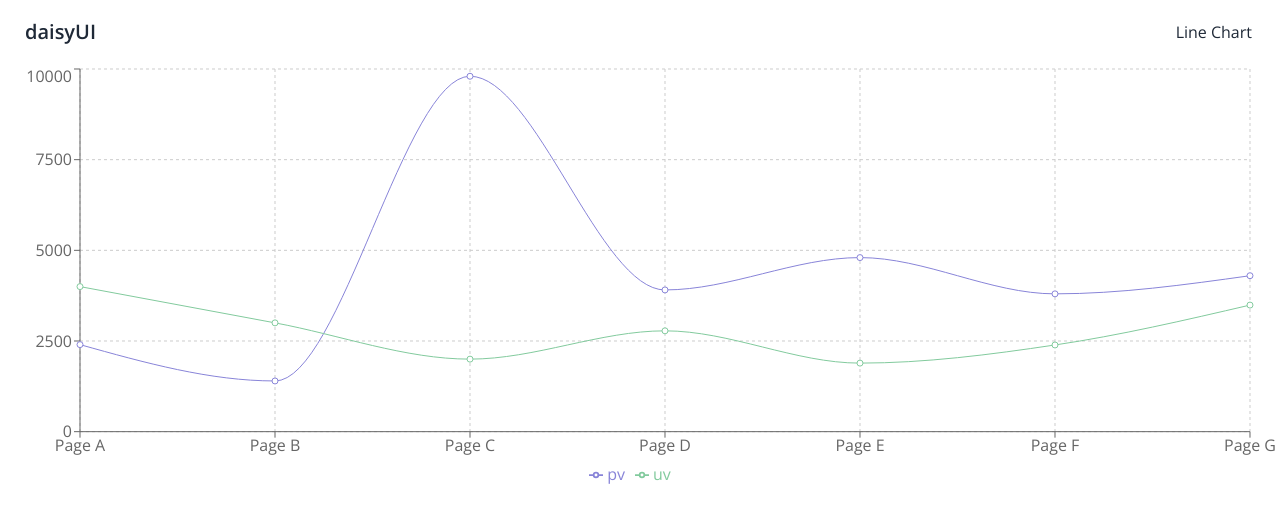
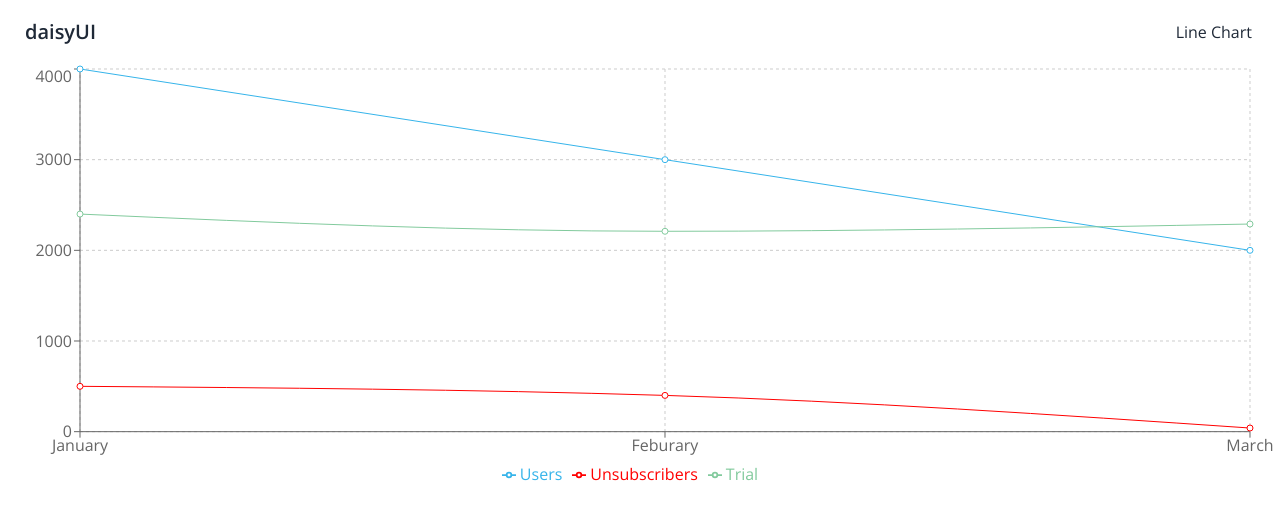
Before and after one commit to ZHANGJialiHappy/Dashboard, a React (Create React App) app: page /linechart in a window 1280 px wide. Shown: the top 522 px of the page. Built offline with nearby package versions, Linux system fonts and the light colour scheme.

Commit message:
update dummy data

```diff
--- a/src/components/Charts/Linechart.tsx
+++ b/src/components/Charts/Linechart.tsx
@@ -24,8 +24,10 @@ function Linechart({width}: Props) {
         <YAxis />
         <Tooltip />
         <Legend />
-        <Line type="monotone" dataKey="pv" stroke="#8884d8" activeDot={{ r: 8 }} />
-        <Line type="monotone" dataKey="uv" stroke="#82ca9d" />
+        <Line type="monotone" dataKey="Users" stroke="#36B4EA" activeDot={{ r: 8 }} />
+        <Line type="monotone" dataKey="Unsubscribers" stroke="#FF0000" />
+        <Line type="monotone" dataKey="Trial" stroke="#82CA9D" />
+
       </LineChart>
     </ResponsiveContainer>
   )
--- a/src/data/dummy.tsx
+++ b/src/data/dummy.tsx
@@ -2,45 +2,21 @@ import React from 'react'
 
 export const lineChartData = [
     {
-      name: 'Page A',
-      uv: 4000,
-      pv: 2400,
-      amt: 2400,
+      name: 'January',
+      Users: 4000,
+      Unsubscribers: 500,
+      Trial: 2400,
     },
     {
-      name: 'Page B',
-      uv: 3000,
-      pv: 1398,
-      amt: 2210,
+      name: 'Feburary',
+      Users: 3000,
+      Unsubscribers: 400,
+      Trial: 2210,
     },
     {
-      name: 'Page C',
-      uv: 2000,
-      pv: 9800,
-      amt: 2290,
-    },
-    {
-      name: 'Page D',
-      uv: 2780,
-      pv: 3908,
-      amt: 2000,
-    },
-    {
-      name: 'Page E',
-      uv: 1890,
-      pv: 4800,
-      amt: 2181,
-    },
-    {
-      name: 'Page F',
-      uv: 2390,
-      pv: 3800,
-      amt: 2500,
-    },
-    {
-      name: 'Page G',
-      uv: 3490,
-      pv: 4300,
-      amt: 2100,
+      name: 'March',
+      Users: 2000,
+      Unsubscribers: 40,
+      Trial: 2290,
     },
   ];
```
